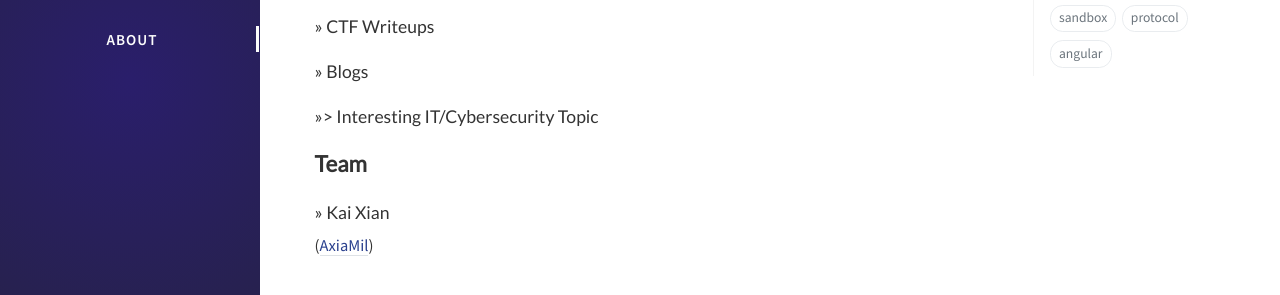
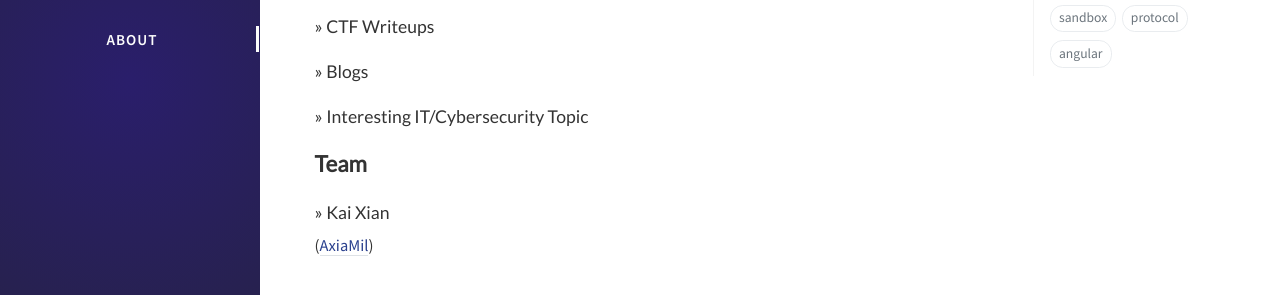
Before and after one commit to TeamCookieZ/TeamCookieZ.github.io, a Jekyll site: the page built from tabs/about.md, in a window 1280 px wide and 1057 px high. Shown: the part 447-742 px from the top of the window. Built offline with Jekyll 4.4.1, drawn with Linux system fonts in a browser that asks for light colours; nearby versions of some CDN libraries; comment, search, counter and statistics services are not loaded.

```diff
--- a/tabs/about.md
+++ b/tabs/about.md
@@ -15,7 +15,7 @@ title: About Us
 ## **We do**
 ##### >> CTF Writeups
 ##### >> Blogs
-##### >>> Interesting IT/Cybersecurity Topic
+##### >> Interesting IT/Cybersecurity Topic
 
 ## **Team**
 ##### >> Kai Xian
```
